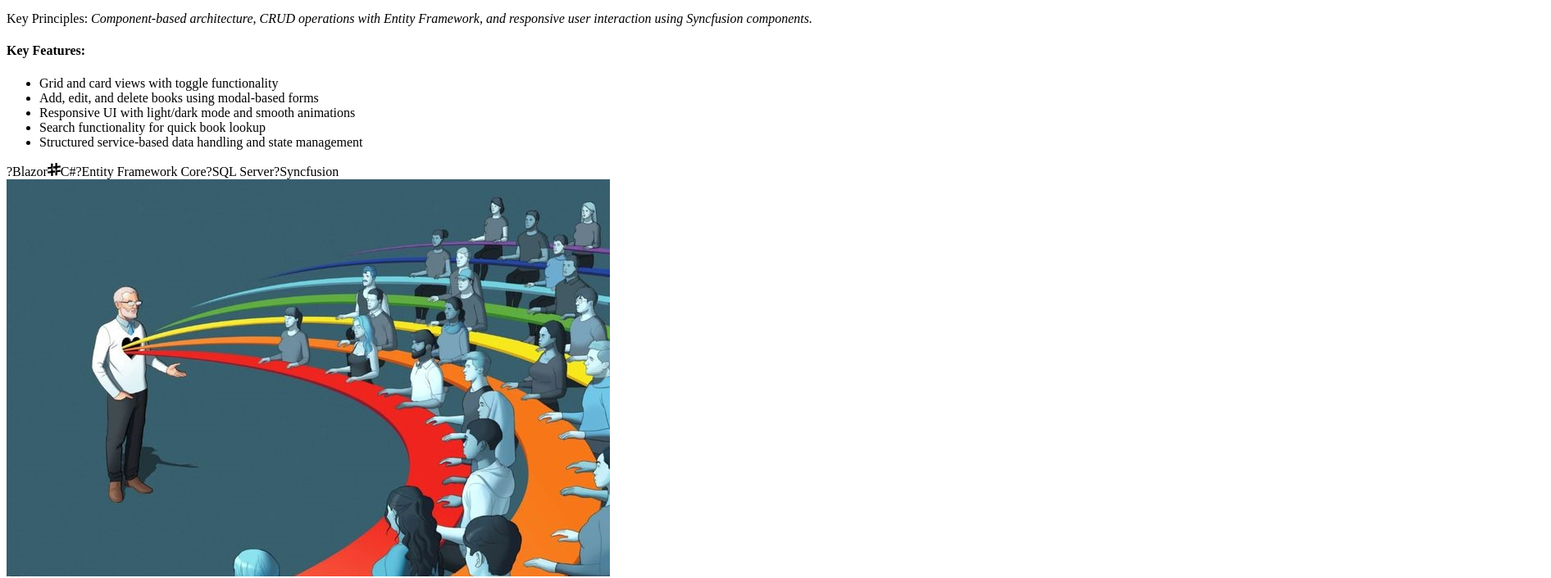
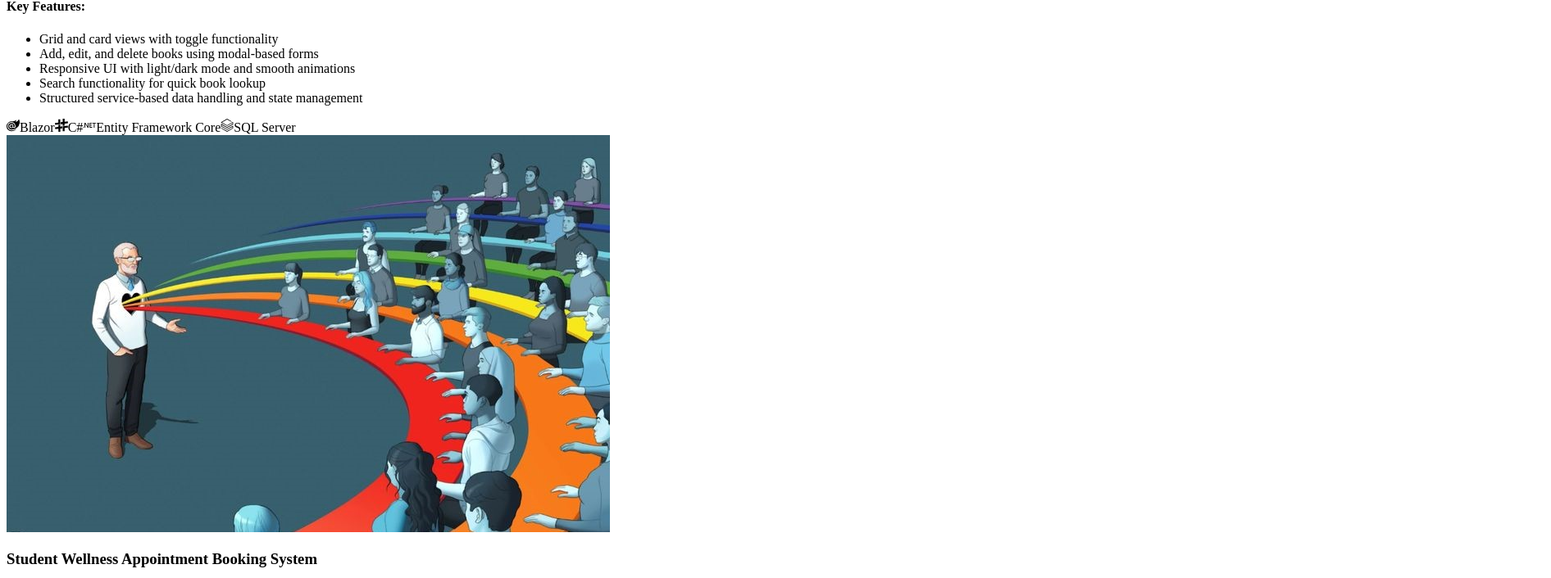
Before and after one commit to CountessOreo/Dev-Portfolio, a Next.js app: page /projects in a window 1280 px wide. Shown: the part 1746-2452 px from the top of the page at 82% size, 1892 px wide, since content can reach past the window. Built offline with nearby package versions, Linux system fonts and the light colour scheme.

Commit message:
Update Project Icons

```diff
--- a/src/components/data/projects.ts
+++ b/src/components/data/projects.ts
@@ -20,7 +20,7 @@ export const projects = [
     description: 'A modern Blazor web app to manage, search, and edit a personal book collection with an elegant UI.',
     principles: 'Component-based architecture, CRUD operations with Entity Framework, and responsive user interaction using Syncfusion components.',
     image: '/Images/BookTracker.PNG',
-    technologies: ['Blazor', 'C#', 'Entity Framework Core', 'SQL Server', 'Syncfusion'],
+    technologies: ['Blazor', 'C#', 'Entity Framework Core', 'SQL Server'],
     githubUrl: '',
     features: [
       'Grid and card views with toggle functionality',
--- a/src/pages/projects.tsx
+++ b/src/pages/projects.tsx
@@ -22,6 +22,8 @@ import {
   SiMongodb,
   SiEjs,
   SiGit,
+  SiBlazor,
+  SiDatabricks,
 } from 'react-icons/si';
 
 import { FaJava } from "react-icons/fa";
@@ -48,6 +50,9 @@ const iconMap = {
   MongoDB: <SiMongodb className="text-green-500" />,
   EJS: <SiEjs className="text-blue-500" />,
   Git: <SiGit className="text-orange-500" />,
+  Blazor: <SiBlazor className="text-purple-800" />,
+  "Entity Framework Core" : <SiDotnet className="text-blue-500" />,
+  "SQL Server" : <SiDatabricks className="text-red-500" />,
 };
 
 const ProjectsPage = () => {
```
Also changed, not shown: public/Images/BookTracker.PNG.
